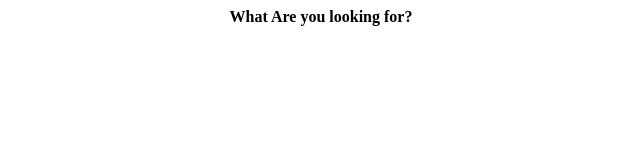
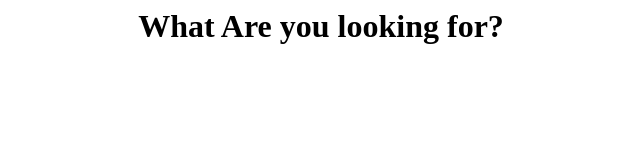
Before and after one commit to theraw/web-pro, a plain HTML site: page master/index.html in a window 1280 px wide. Shown: the whole page, without its empty margins (319-959 px from the left). Drawn offline with Linux system fonts and the light colour scheme.

Commit message:
Update index.html

```diff
--- a/master/index.html
+++ b/master/index.html
@@ -1,3 +1,11 @@
 <html>
-<center><strong>What Are you looking for?</strong></center>
+  <head>
+    <meta http-equiv="Content-Type" content="text/html; charset=UTF-8">
+    <meta name="robots" content="noindex" />
+    <title>Default Site Index</title>
+  </head>
+
+  <body>
+    <center><strong><h1>What Are you looking for?</h1></strong></center>
+  </body>
 </html>
```
